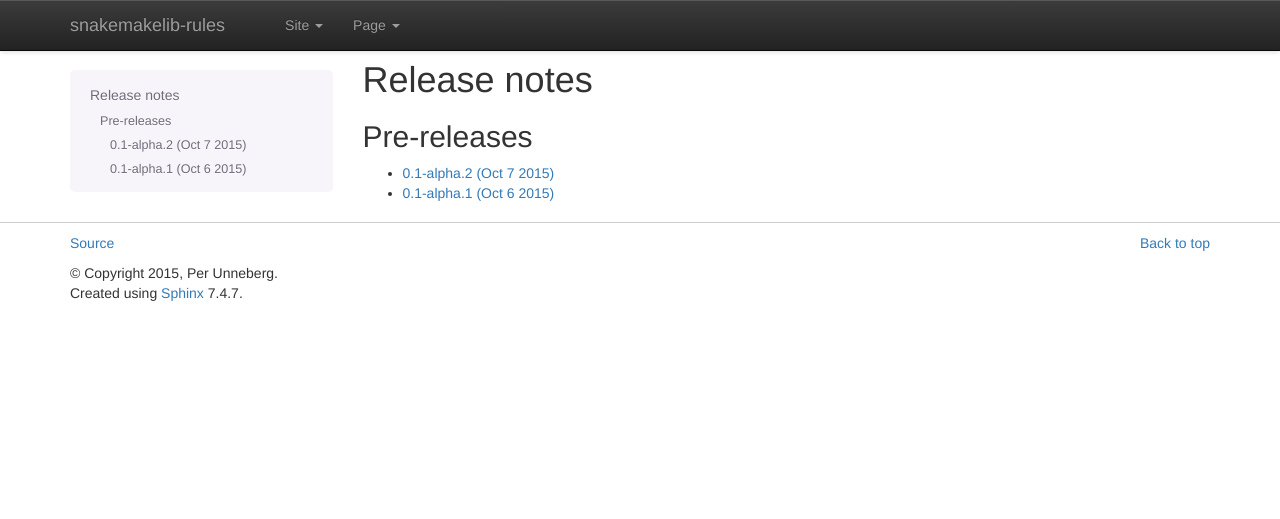
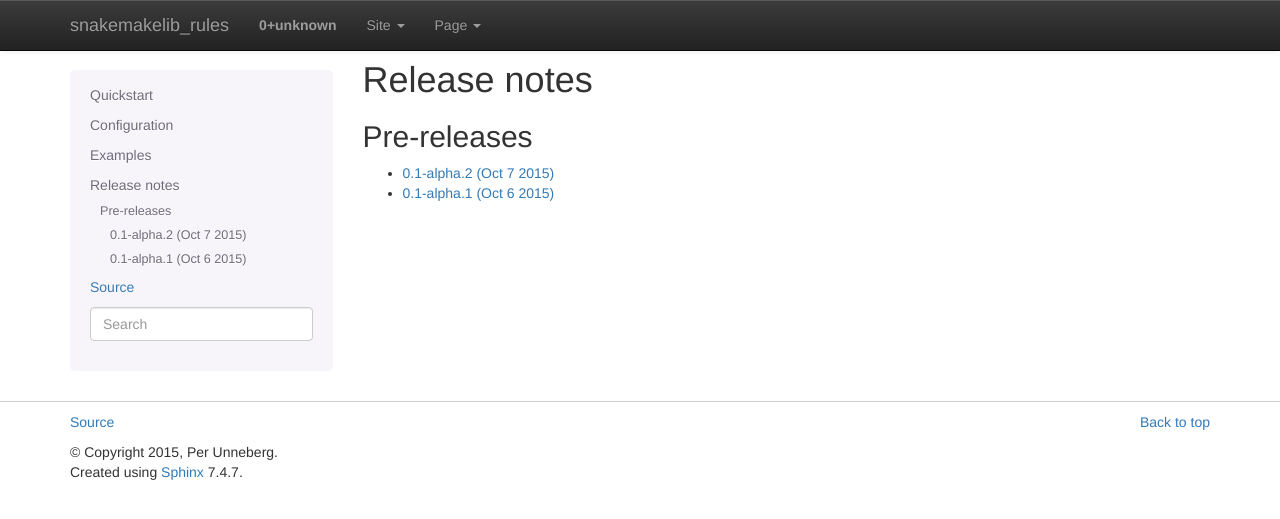
Before and after one commit to percyfal/snakemake-rules, a Sphinx documentation site: the page built from sphinx/source/docs/release_notes.rst, in a window 1280 px wide. Shown: the top 519 px of the page. Built offline with Sphinx 7.4.7, drawn with Linux system fonts in a browser that asks for light colours.

Commit message:
Add documentation

```diff
--- a/snakemakelib_rules/__init__.py
+++ b/snakemakelib_rules/__init__.py
@@ -1,4 +1,7 @@
-
 from ._version import get_versions
 __version__ = get_versions()['version']
 del get_versions
+
+# Set rule path
+import os
+SNAKEMAKELIB_RULES_PATH = os.path.dirname(__file__)
--- a/sphinx/source/_templates/navbar.html
+++ b/sphinx/source/_templates/navbar.html
@@ -1,5 +1,5 @@
 {% if pagename == "index" %}
-<a href="https://github.com/percyfal/snakemakelib"><img style="position: absolute; top: 45px; right: 0; border: 0;" src="https://s3.amazonaws.com/github/ribbons/forkme_right_darkblue_121621.png" alt="Fork me on GitHub"></a>
+<a href="https://github.com/percyfal/snakemakelib-rules"><img style="position: absolute; top: 45px; right: 0; border: 0;" src="https://s3.amazonaws.com/github/ribbons/forkme_right_darkblue_121621.png" alt="Fork me on GitHub"></a>
 {% endif %}
 <div id="navbar" class="{{ theme_navbar_class }} navbar-default {% if theme_navbar_fixed_top == 'true' -%} navbar-fixed-top{%- endif -%}">
 
--- a/sphinx/source/conf.py
+++ b/sphinx/source/conf.py
@@ -15,12 +15,13 @@
 
 import sys
 import os
+import re
 import sphinx_bootstrap_theme
 
 # If extensions (or modules to document with autodoc) are in another directory,
 # add these directories to sys.path here. If the directory is relative to the
 # documentation root, use os.path.abspath to make it absolute, like shown here.
-#sys.path.insert(0, os.path.abspath('.'))
+sys.path.insert(0, os.path.abspath('../..'))
 
 # -- General configuration ------------------------------------------------
 
@@ -54,7 +55,7 @@ source_suffix = '.rst'
 master_doc = 'index'
 
 # General information about the project.
-project = 'snakemakelib-rules'
+project = 'snakemakelib_rules'
 copyright = '2015, Per Unneberg'
 author = 'Per Unneberg'
 
@@ -62,7 +63,7 @@ author = 'Per Unneberg'
 # |version| and |release|, also used in various other places throughout the
 # built documents.
 
-from snakemakelib-rules import __version__
+from snakemakelib_rules import __version__
 #
 # The short X.Y version.
 version = __version__
@@ -218,7 +219,7 @@ html_static_path = ['_static']
 #html_use_smartypants = True
 
 # Custom sidebar templates, maps document names to template names.
-standard_sidebars = ['sidebartoc.html', 'navbar.html']
+standard_sidebars = ['sidebartoc.html', 'sourcelink.html', 'searchbox.html']
 html_sidebars = {
     '*': standard_sidebars,
     'docs/*': standard_sidebars,
@@ -256,7 +257,7 @@ html_sidebars = {
 #html_file_suffix = None
 
 # Output file base name for HTML help builder.
-htmlhelp_basename = 'snakemakelib-rulesdoc'
+htmlhelp_basename = 'snakemakelib_rulesdoc'
 
 
 # -- Options for LaTeX output ---------------------------------------------
@@ -276,7 +277,7 @@ latex_elements = {
 # (source start file, target name, title,
 #  author, documentclass [howto, manual, or own class]).
 latex_documents = [
-  ('index', 'snakemakelib-rules.tex', 'snakemakelib-rules Documentation',
+  ('index', 'snakemakelib_rules.tex', 'snakemakelib_rules Documentation',
    'Per Unneberg', 'manual'),
 ]
 
@@ -306,7 +307,7 @@ latex_documents = [
 # One entry per manual page. List of tuples
 # (source start file, name, description, authors, manual section).
 man_pages = [
-    ('index', 'snakemakelib-rules', 'snakemakelib-rules Documentation',
+    ('index', 'snakemakelib_rules', 'snakemakelib_rules Documentation',
      ['Per Unneberg'], 1)
 ]
 
@@ -320,8 +321,8 @@ man_pages = [
 # (source start file, target name, title, author,
 #  dir menu entry, description, category)
 texinfo_documents = [
-  ('index', 'snakemakelib-rules', 'snakemakelib-rules Documentation',
-   'Per Unneberg', 'snakemakelib-rules', 'One line description of project.',
+  ('index', 'snakemakelib_rules', 'snakemakelib_rules Documentation',
+   'Per Unneberg', 'snakemakelib_rules', 'One line description of project.',
    'Miscellaneous'),
 ]
 
@@ -340,6 +341,6 @@ texinfo_documents = [
 
 # Example configuration for intersphinx: refer to the Python standard library.
 intersphinx_mapping = {
-    'http://docs.python.org/3.4': None
+    'http://docs.python.org/3.4': None,
     'http://python.readthedocs.org/en/latest/' : None,
 }
--- /dev/null
+++ b/sphinx/source/docs/configuration.rst
@@ -0,0 +1,2 @@
+Configuration
+=============
```
Also changed, not shown: sphinx/source/docs/examples.rst (added, +81 -0 lines), sphinx/source/docs/quickstart.rst (added, +92 -0 lines), sphinx/source/index.rst (+47 -2 lines).
